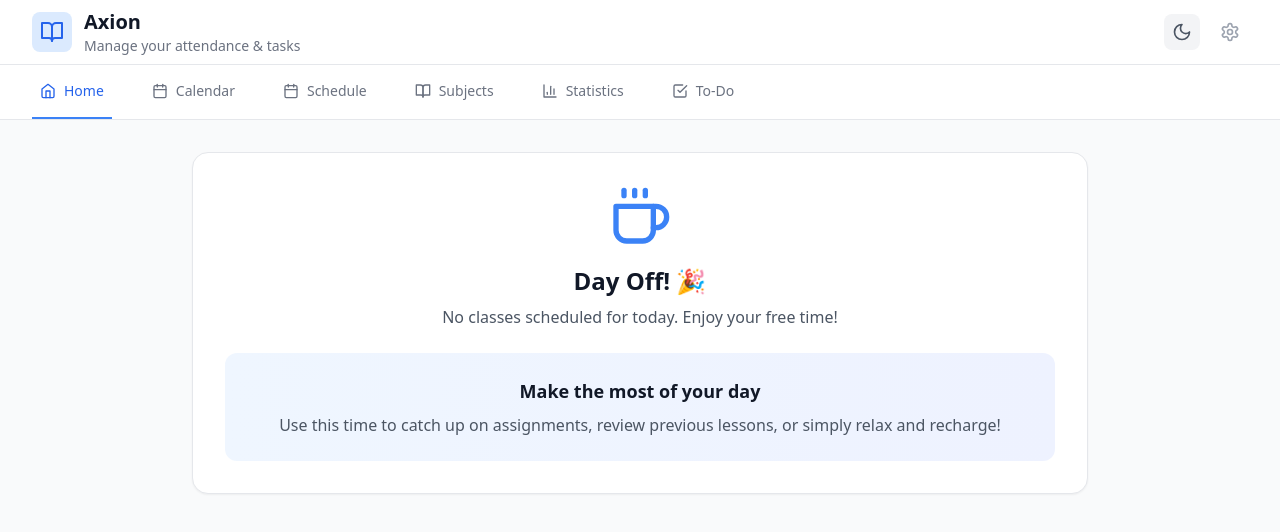
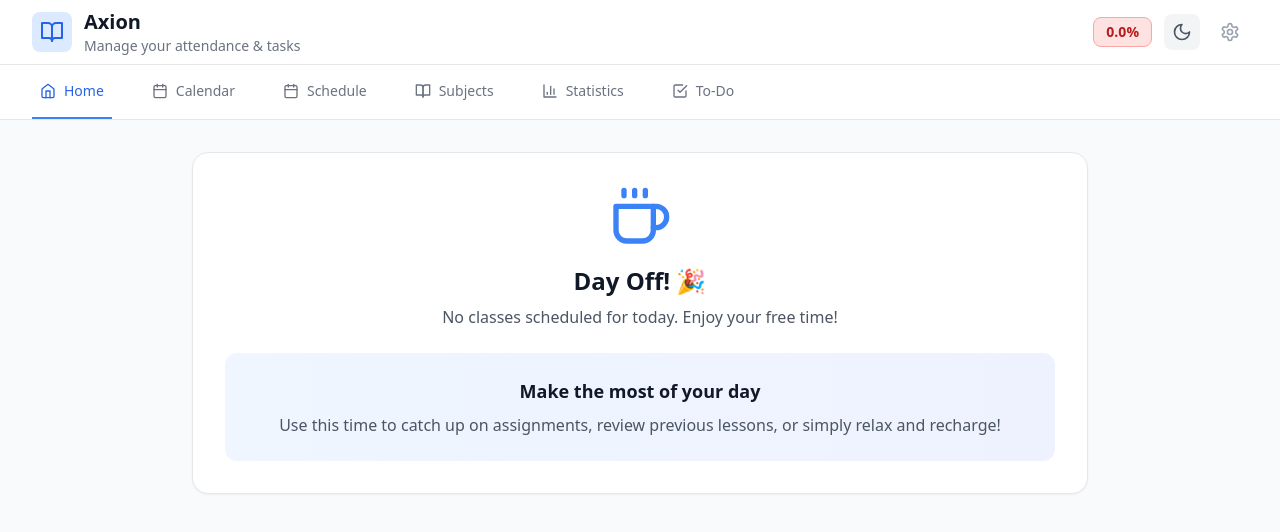
Before and after one commit to karfa113/attendance-tracker, a React (Vite) app: page / in a window 1280 px wide. Shown: the top 532 px of the page. Built offline with nearby package versions, Linux system fonts and the light colour scheme.

Commit message:
feat(header): show total attendance percentage beside theme toggle

```diff
--- a/src/App.tsx
+++ b/src/App.tsx
@@ -233,9 +233,17 @@ function App() {
     }
   };
 
+  // Calculate total attendance percentage across all subjects (weighted by total classes)
+  const totalAttended = stats.reduce((sum, s) => sum + s.attendedClasses, 0);
+  const totalClasses = stats.reduce((sum, s) => sum + s.totalClasses, 0);
+  const totalAttendancePercentage = totalClasses > 0 ? (totalAttended / totalClasses) * 100 : 0;
+
   return (
     <div className="min-h-screen bg-gray-50 dark:bg-gray-950 transition-colors">
-      <Header onSettingsClick={() => setShowSettings(true)} />
+      <Header
+        onSettingsClick={() => setShowSettings(true)}
+        totalAttendancePercentage={totalAttendancePercentage}
+      />
       <Navigation activeTab={activeTab} onTabChange={setActiveTab} />
 
       <main className="max-w-7xl mx-auto px-4 sm:px-6 lg:px-8 py-8">
--- a/src/components/Header.tsx
+++ b/src/components/Header.tsx
@@ -2,11 +2,13 @@ import React from 'react';
 import { Settings, BookOpen } from 'lucide-react';
 import { ThemeToggle } from './ThemeToggle';
 
+
 interface HeaderProps {
   onSettingsClick: () => void;
+  totalAttendancePercentage?: number;
 }
 
-export const Header: React.FC<HeaderProps> = ({ onSettingsClick }) => {
+export const Header: React.FC<HeaderProps> = ({ onSettingsClick, totalAttendancePercentage }) => {
   return (
     <header className="bg-white dark:bg-gray-900 shadow-sm border-b border-gray-200 dark:border-gray-700">
       <div className="max-w-7xl mx-auto px-4 sm:px-6 lg:px-8">
@@ -22,6 +24,23 @@ export const Header: React.FC<HeaderProps> = ({ onSettingsClick }) => {
           </div>
 
           <div className="flex items-center gap-3">
+            {typeof totalAttendancePercentage === 'number' && (
+              <div
+                className={
+                  'px-3 py-1 rounded-lg font-semibold text-sm border ' +
+                  (totalAttendancePercentage >= 90
+                    ? 'bg-green-100 dark:bg-green-900 text-green-700 dark:text-green-300 border-green-300 dark:border-green-700'
+                    : totalAttendancePercentage >= 80
+                      ? 'bg-yellow-100 dark:bg-yellow-900 text-yellow-700 dark:text-yellow-300 border-yellow-300 dark:border-yellow-700'
+                      : totalAttendancePercentage >= 75
+                        ? 'bg-orange-100 dark:bg-orange-900 text-orange-700 dark:text-orange-300 border-orange-300 dark:border-orange-700'
+                        : 'bg-red-100 dark:bg-red-900 text-red-700 dark:text-red-300 border-red-300 dark:border-red-700')
+                }
+                title="Total attendance percentage"
+              >
+                {totalAttendancePercentage.toFixed(1)}%
+              </div>
+            )}
             <ThemeToggle />
             <button
               onClick={onSettingsClick}
```
